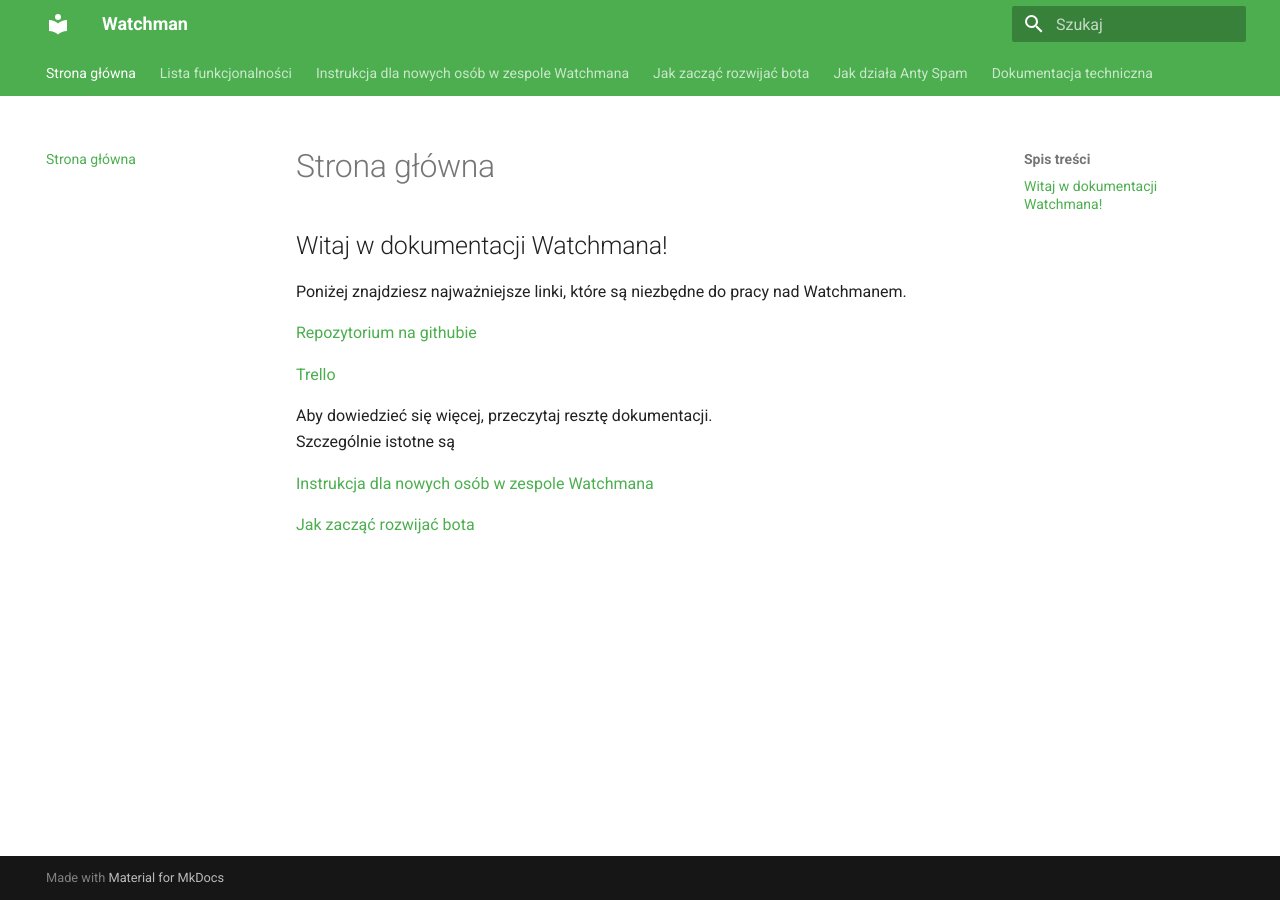
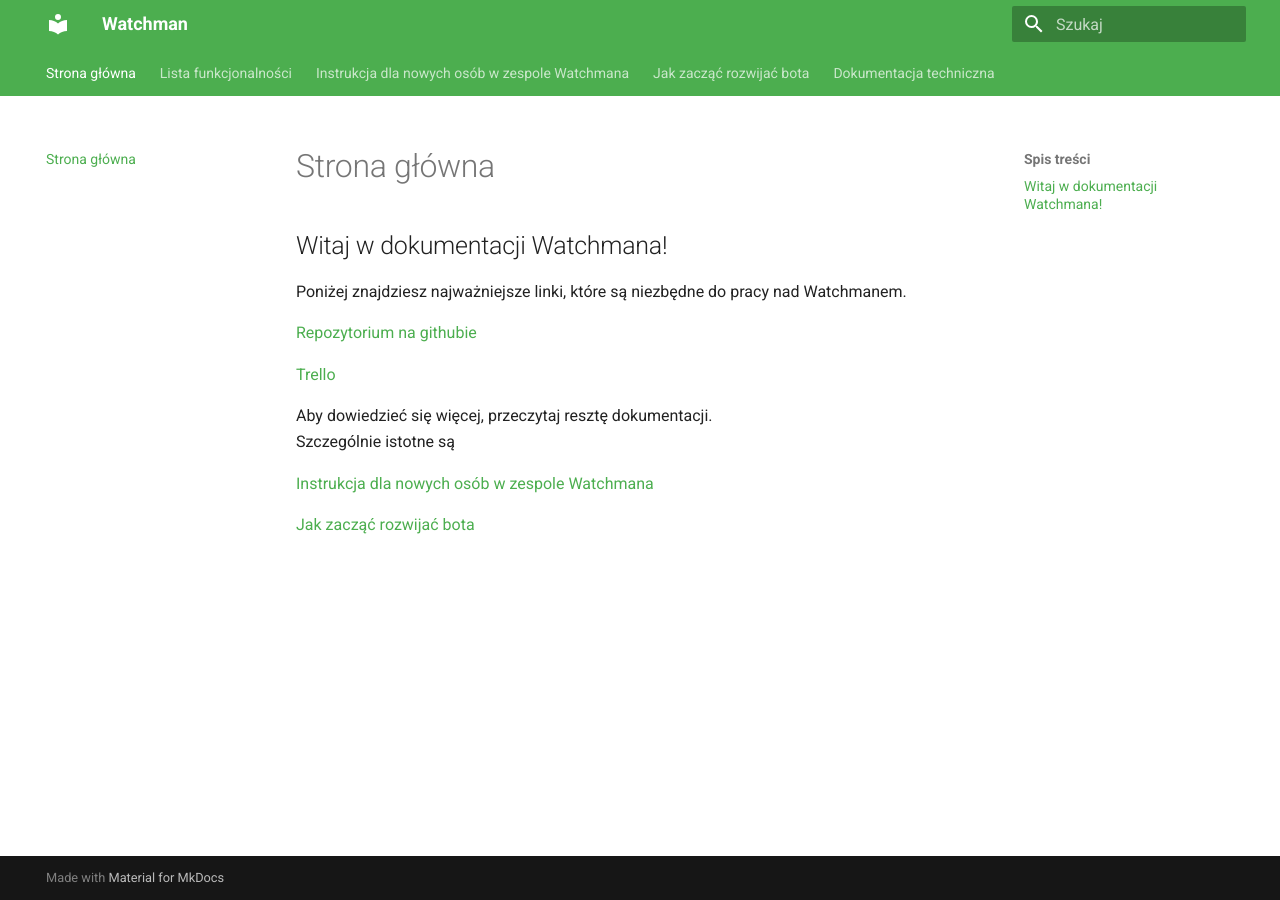
Before and after one commit to Devscord-Team/Watchman, an MkDocs documentation site: the page built from docs/index.md, in a window 1280 px wide. Built offline with MkDocs 1.6.1 and Material for MkDocs 9.7.7, drawn with Linux system fonts in a browser that asks for light colours; some of the changed lines change nothing that is shown.

Commit message:
move to technical

```diff
--- a/mkdocs.yml
+++ b/mkdocs.yml
@@ -4,12 +4,12 @@
   - "Lista funkcjonalności": 156-lista-funkcjonalnosci.md
   - "Instrukcja dla nowych osób w zespole Watchmana": 150-instrukcja-dla-nowych-osob-w-zespole-watchmana.md
   - "Jak zacząć rozwijać bota": 151-jak-zaczac-rozwijac-bota.md
-  - "Jak działa Anty Spam": 16-jak-dziala-antyspam.md
   - "Dokumentacja techniczna":
       - "Serwisy w frameworku": 135-serwisy-w-frameworku.md
       - "Jak działa Workflow": 134-workflow.md
       - "Do czego używamy klasy Server": 141-do-czego-uzywamy-klasy-server.md
       - "Jak generowany jest help": 139-jak-dziala-generowanie-helpa.md
+      - "Jak działa Anty Spam": 16-jak-dziala-antyspam.md
 theme:
   name: "material"
   language: pl
```
